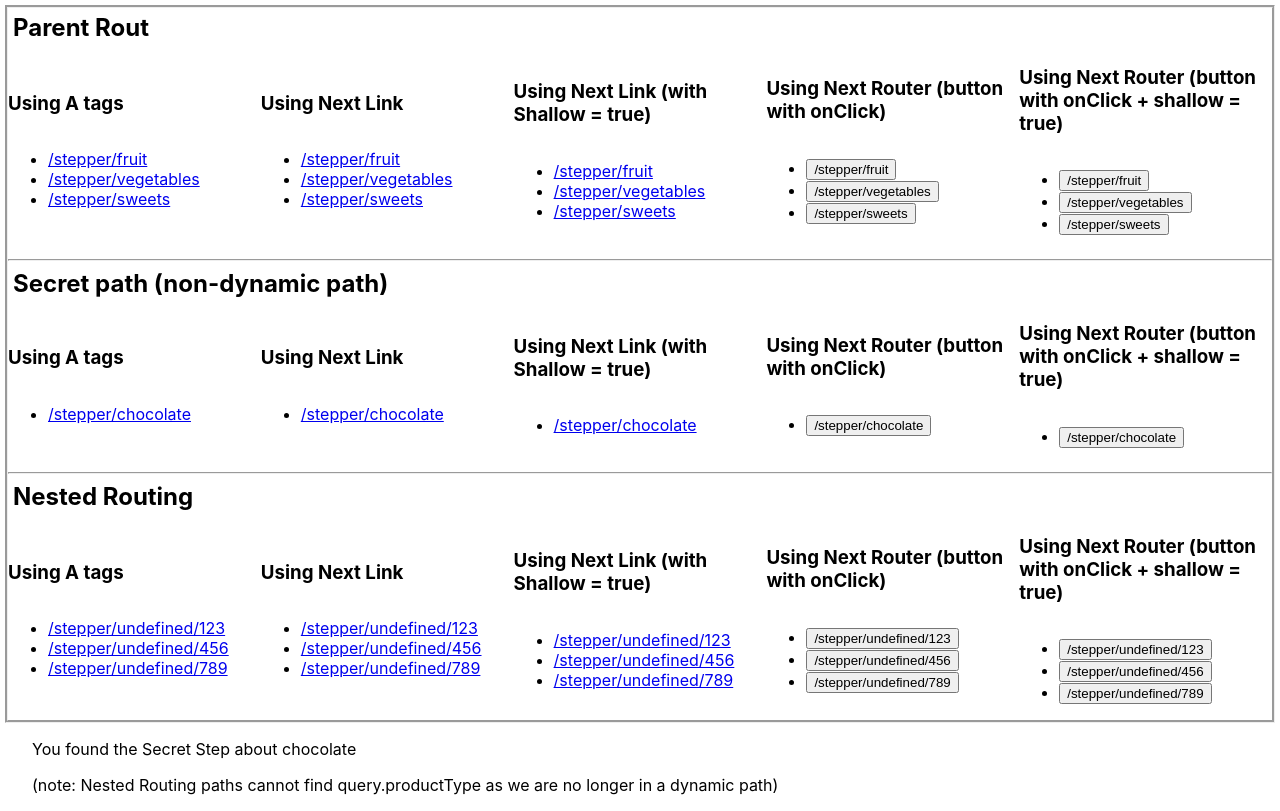
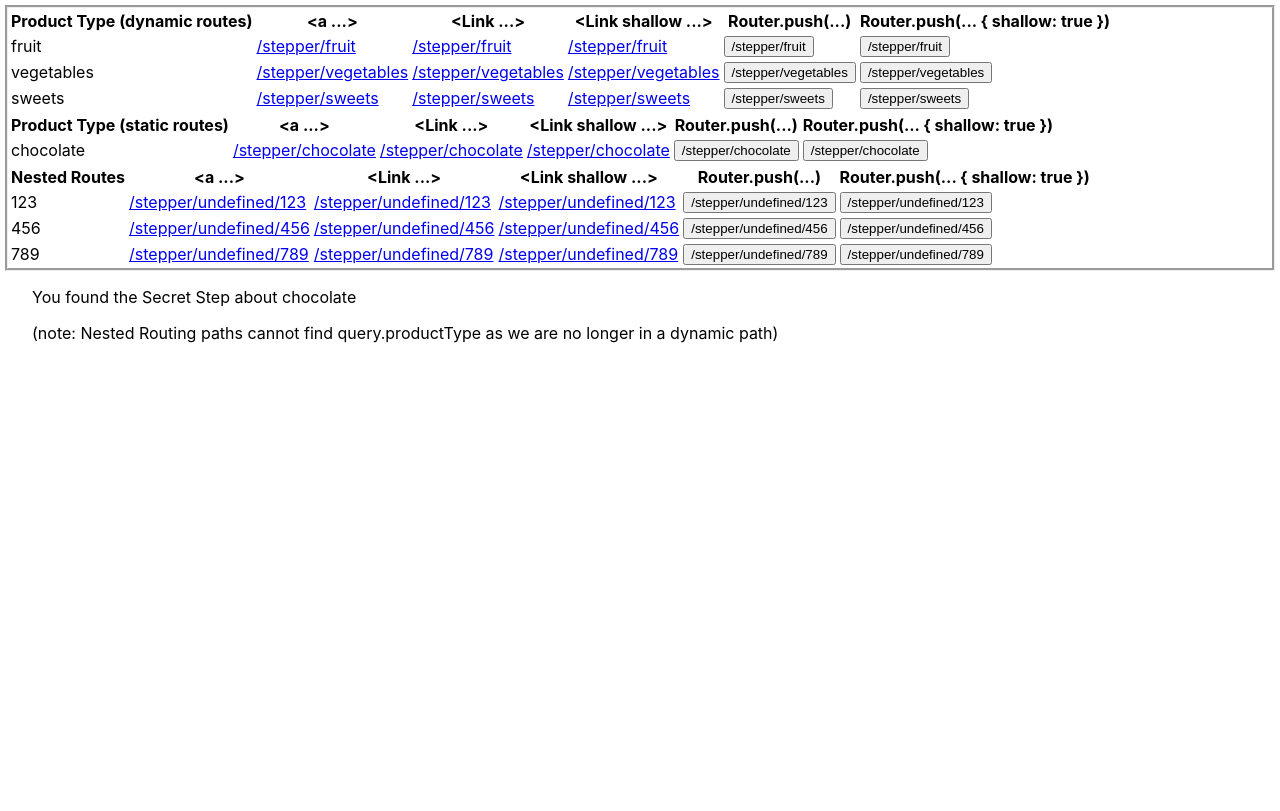
Before and after one commit to liywjl/next-js-url-change-hydration-example, a Next.js app: page /stepper/chocolate in a window 1280 px wide. Built offline with nearby package versions, Linux system fonts and the light colour scheme.

Commit message:
use table for navigation

```diff
--- a/components/Nav.js
+++ b/components/Nav.js
@@ -8,62 +8,43 @@ const Nav = function () {
   const { query, push } = useRouter();
   return (
     <div className={styles.nav}>
-      <h2>Parent Rout</h2>
-      <div className={styles.row}>
-        <div className={styles.column}>
-          <h3>Using A tags</h3>
-          <ul>
+      <table>
+        <thead>
+          <tr>
+            <th>Product Type (dynamic routes)</th>
+            <th>{"<a ...>"}</th>
+            <th>{"<Link ...>"}</th>
+            <th>{"<Link shallow ...>"}</th>
+            <th>{"Router.push(...)"}</th>
+            <th>{"Router.push(... { shallow: true })"}</th>
+          </tr>
+        </thead>
+        <tbody>
           {productTypes.map((productType) => (
-              <li key={`${productType}-a-tags`}>
+            <tr key={productType}>
+              <td>{productType}</td>
+              <td>
                 <a
                   href={`/stepper/${productType}`}
                 >{`/stepper/${productType}`}</a>
-              </li>
-            ))}
-          </ul>
-        </div>
-        <div className={styles.column}>
-          <h3>Using Next Link</h3>
-          <ul>
-            {productTypes.map((productType) => (
-              <li key={`${productType}-a-tags`}>
+              </td>
+              <td>
                 <Link
                   href={`/stepper/${productType}`}
                 >{`/stepper/${productType}`}</Link>
-              </li>
-            ))}
-          </ul>
-        </div>
-        <div className={styles.column}>
-          <h3>Using Next Link (with Shallow = true)</h3>
-          <ul>
-            {productTypes.map((productType) => (
-              <li key={`${productType}-a-tags`}>
+              </td>
+              <td>
                 <Link
                   shallow
                   href={`/stepper/${productType}`}
                 >{`/stepper/${productType}`}</Link>
-              </li>
-            ))}
-          </ul>
-        </div>
-        <div className={styles.column}>
-          <h3>Using Next Router (button with onClick)</h3>
-          <ul>
-            {productTypes.map((productType) => (
-              <li key={`${productType}-a-tags`}>
+              </td>
+              <td>
                 <button
                   onClick={() => push(`/stepper/${productType}`)}
                 >{`/stepper/${productType}`}</button>
-              </li>
-            ))}
-          </ul>
-        </div>
-        <div className={styles.column}>
-          <h3>Using Next Router (button with onClick + shallow = true)</h3>
-          <ul>
-            {productTypes.map((productType) => (
-              <li key={`${productType}-a-tags`}>
+              </td>
+              <td>
                 <button
                   onClick={() =>
                     push(`/stepper/${productType}`, undefined, {
@@ -71,127 +52,99 @@ const Nav = function () {
                     })
                   }
                 >{`/stepper/${productType}`}</button>
-              </li>
+              </td>
+            </tr>
           ))}
-          </ul>
-        </div>
-      </div>
-      <hr />
-      <h2>Secret path (non-dynamic path)</h2>
-      <div className={styles.row}>
-        <div className={styles.column}>
-          <h3>Using A tags</h3>
-          <ul>
-            <li>
-              <a href={`/stepper/chocolate`}>{`/stepper/chocolate`}</a>
-            </li>
-          </ul>
-        </div>
-        <div className={styles.column}>
-          <h3>Using Next Link</h3>
-          <ul>
-            <li>
-              <Link href={`/stepper/chocolate`}>{`/stepper/chocolate`}</Link>
-            </li>
-          </ul>
-        </div>
-        <div className={styles.column}>
-          <h3>Using Next Link (with Shallow = true)</h3>
-          <ul>
-            <li>
-              <Link shallow href={`/stepper/chocolate`}>
-                {`/stepper/chocolate`}
-              </Link>
-            </li>
-          </ul>
-        </div>
-        <div className={styles.column}>
-          <h3>Using Next Router (button with onClick)</h3>
-          <ul>
-            <li>
-              <button onClick={() => push(`/stepper/chocolate`)}>
-                {`/stepper/chocolate`}
-              </button>
-            </li>
-          </ul>
-        </div>
-        <div className={styles.column}>
-          <h3>Using Next Router (button with onClick + shallow = true)</h3>
-          <ul>
-            <li>
+        </tbody>
+      </table>
+      <table>
+        <thead>
+          <tr>
+            <th>Product Type (static routes)</th>
+            <th>{"<a ...>"}</th>
+            <th>{"<Link ...>"}</th>
+            <th>{"<Link shallow ...>"}</th>
+            <th>{"Router.push(...)"}</th>
+            <th>{"Router.push(... { shallow: true })"}</th>
+          </tr>
+        </thead>
+        <tbody>
+          {["chocolate"].map((productType) => (
+            <tr key={productType}>
+              <td>{productType}</td>
+              <td>
+                <a
+                  href={`/stepper/${productType}`}
+                >{`/stepper/${productType}`}</a>
+              </td>
+              <td>
+                <Link
+                  href={`/stepper/${productType}`}
+                >{`/stepper/${productType}`}</Link>
+              </td>
+              <td>
+                <Link
+                  shallow
+                  href={`/stepper/${productType}`}
+                >{`/stepper/${productType}`}</Link>
+              </td>
+              <td>
+                <button
+                  onClick={() => push(`/stepper/${productType}`)}
+                >{`/stepper/${productType}`}</button>
+              </td>
+              <td>
                 <button
                   onClick={() =>
-                  push(`/stepper/chocolate`, undefined, {
+                    push(`/stepper/${productType}`, undefined, {
                       shallow: true,
                     })
                   }
-              >
-                {`/stepper/chocolate`}
-              </button>
-            </li>
-          </ul>
-        </div>
-      </div>
-      <hr />
-      <h2>Nested Routing</h2>
-
-      <div className={styles.row}>
-        <div className={styles.column}>
-          <h3>Using A tags</h3>
-          <ul>
+                >{`/stepper/${productType}`}</button>
+              </td>
+            </tr>
+          ))}
+        </tbody>
+      </table>
+      <table>
+        <thead>
+          <tr>
+            <th>Nested Routes</th>
+            <th>{"<a ...>"}</th>
+            <th>{"<Link ...>"}</th>
+            <th>{"<Link shallow ...>"}</th>
+            <th>{"Router.push(...)"}</th>
+            <th>{"Router.push(... { shallow: true })"}</th>
+          </tr>
+        </thead>
+        <tbody>
           {productIDs.map((productID) => (
-              <li key={`${productID}-a-tags`}>
+            <tr key={productID}>
+              <td>{productID}</td>
+              <td>
                 <a
                   href={`/stepper/${query.productType}/${productID}`}
                 >{`/stepper/${query.productType}/${productID}`}</a>
-              </li>
-            ))}
-          </ul>
-        </div>
-        <div className={styles.column}>
-          <h3>Using Next Link</h3>
-          <ul>
-            {productIDs.map((productID) => (
-              <li key={`${productID}-link-tags`}>
+              </td>
+              <td>
                 <Link
                   href={`/stepper/${query.productType}/${productID}`}
                 >{`/stepper/${query.productType}/${productID}`}</Link>
-              </li>
-            ))}
-          </ul>
-        </div>
-        <div className={styles.column}>
-          <h3>Using Next Link (with Shallow = true)</h3>
-          <ul>
-            {productIDs.map((productID) => (
-              <li key={`${productID}-link-shallow-tags`}>
+              </td>
+              <td>
                 <Link
                   shallow
                   href={`/stepper/${query.productType}/${productID}`}
                 >{`/stepper/${query.productType}/${productID}`}</Link>
-              </li>
-            ))}
-          </ul>
-        </div>
-        <div className={styles.column}>
-          <h3>Using Next Router (button with onClick)</h3>
-          <ul>
-            {productIDs.map((productID) => (
-              <li key={`${productID}-router-tags`}>
+              </td>
+              <td>
                 <button
                   onClick={() =>
                     push(`/stepper/${query.productType}/${productID}`)
                   }
                 >{`/stepper/${query.productType}/${productID}`}</button>
-              </li>
-            ))}
-          </ul>
-        </div>
-        <div className={styles.column}>
-          <h3>Using Next Router (button with onClick + shallow = true)</h3>
-          <ul>
-            {productIDs.map((productID) => (
-              <li key={`${productID}-router-shallow-tags`}>
+              </td>
+              <td>
                 <button
                   onClick={() =>
                     push(
@@ -203,11 +156,11 @@ const Nav = function () {
                     )
                   }
                 >{`/stepper/${query.productType}/${productID}`}</button>
-              </li>
+              </td>
+            </tr>
           ))}
-          </ul>
-        </div>
-      </div>
+        </tbody>
+      </table>
     </div>
   );
 };
```
Lines whose indentation alone changed are shown as unchanged.
